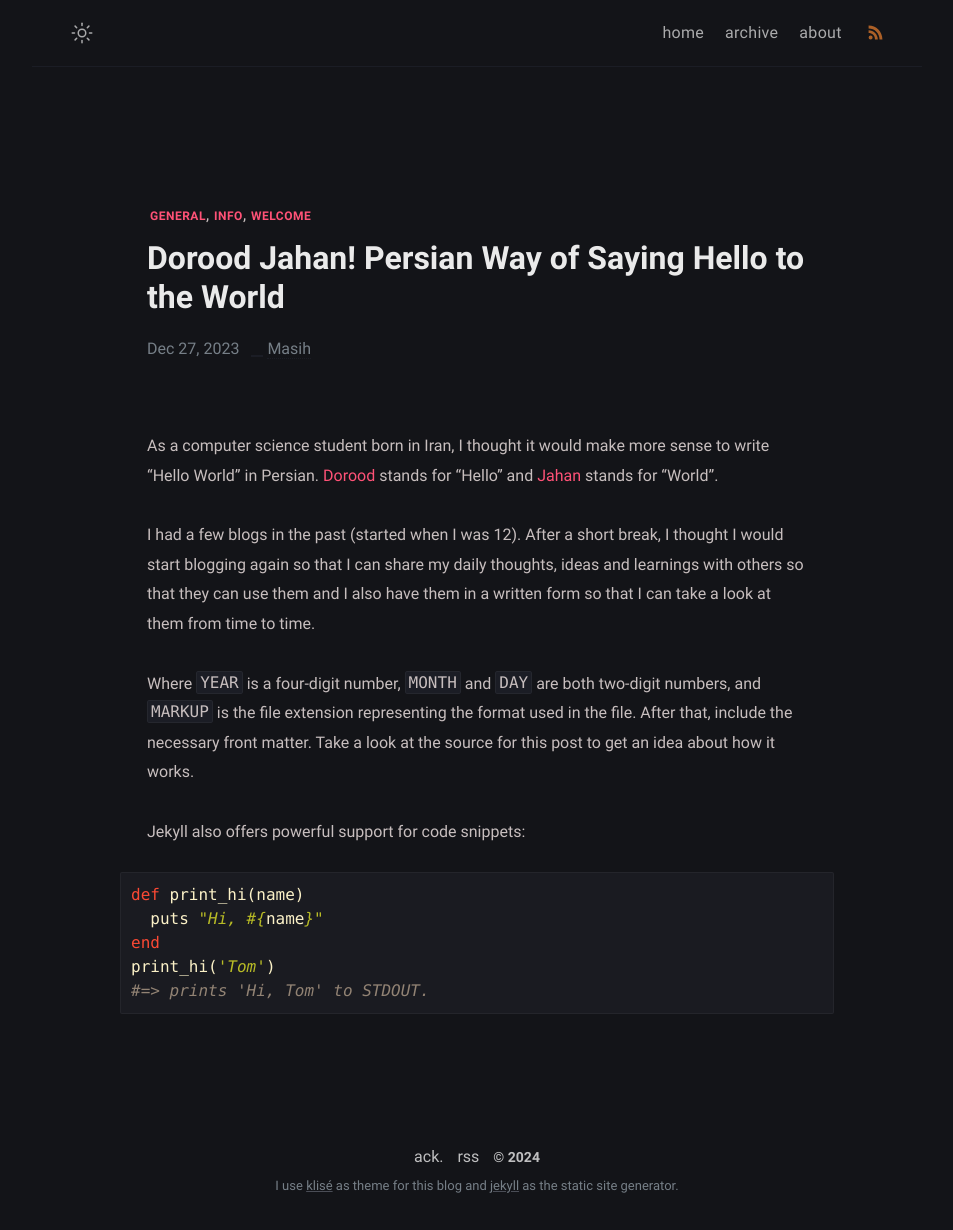
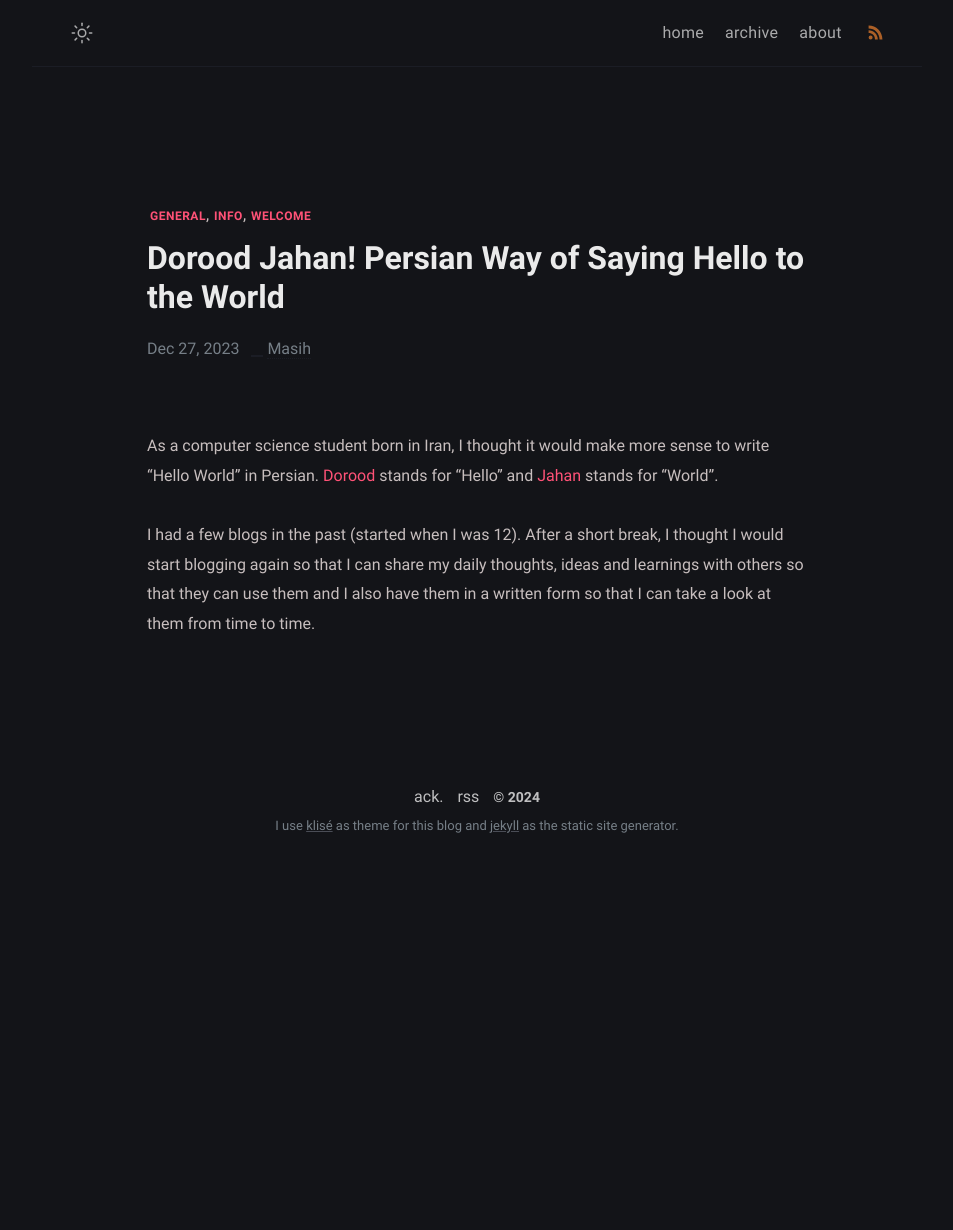
Before and after one commit to Masihtabaei/Masihtabaei.github.io, a Jekyll site: the page built from _posts/Dorood-Donya!-Persian-Way-of-Saying-Hello-to-the-World/2023-12-27-Dorood-Donya!-Persian-Way-of-Saying-Hello-to-the-World.md, in a window 1280 px wide. Shown: the whole page, without its empty margins (163-1116 px from the left). Built offline with Jekyll 4.4.1, drawn with Linux system fonts in a browser that asks for light colours; after the commit the page ends 900 px from its top, so only the background shows below that.

Commit message:
Removed some unnecessary texts from the first post

```diff
--- a/_posts/Dorood-Donya!-Persian-Way-of-Saying-Hello-to-the-World/2023-12-27-Dorood-Donya!-Persian-Way-of-Saying-Hello-to-the-World.md
+++ b/_posts/Dorood-Donya!-Persian-Way-of-Saying-Hello-to-the-World/2023-12-27-Dorood-Donya!-Persian-Way-of-Saying-Hello-to-the-World.md
@@ -11,17 +11,6 @@ As a computer science student born in Iran, I thought it would make more sense t
 
 I had a few blogs in the past (started when I was 12). After a short break, I thought I would start blogging again so that I can share my daily thoughts, ideas and learnings with others so that they can use them and I also have them in a written form so that I can take a look at them from time to time.
 
-Where `YEAR` is a four-digit number, `MONTH` and `DAY` are both two-digit numbers, and `MARKUP` is the file extension representing the format used in the file. After that, include the necessary front matter. Take a look at the source for this post to get an idea about how it works.
-
-Jekyll also offers powerful support for code snippets:
-
-{% highlight ruby %}
-def print_hi(name)
-  puts "Hi, #{name}"
-end
-print_hi('Tom')
-#=> prints 'Hi, Tom' to STDOUT.
-{% endhighlight %}
 
 [dorood-wiktionary-page]: https://en.wiktionary.org/wiki/%D8%AF%D8%B1%D9%88%D8%AF
 [jahan-wiktionary-page]: https://en.wiktionary.org/wiki/Jahan
```
